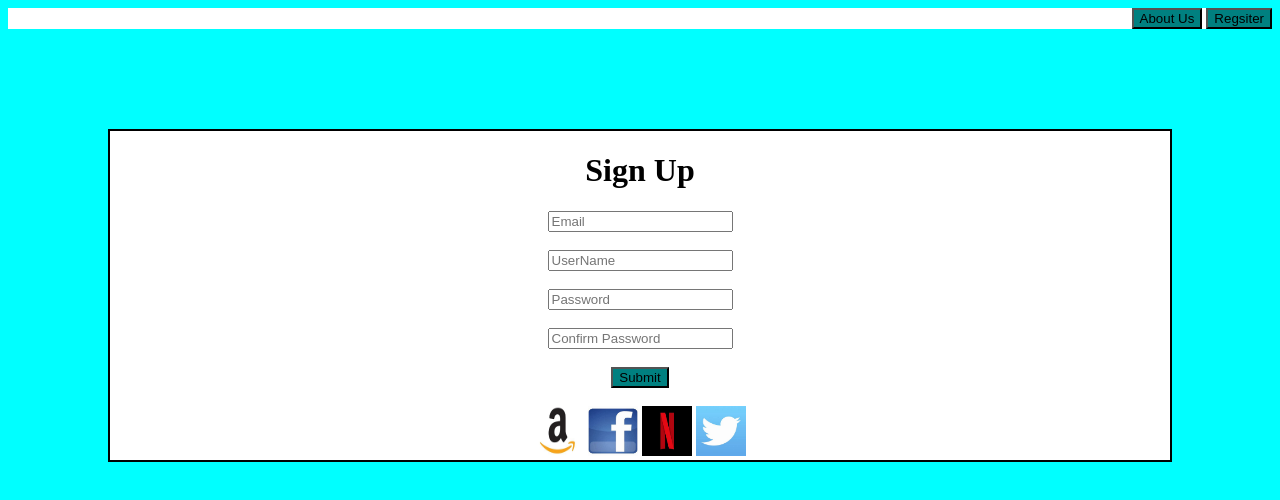
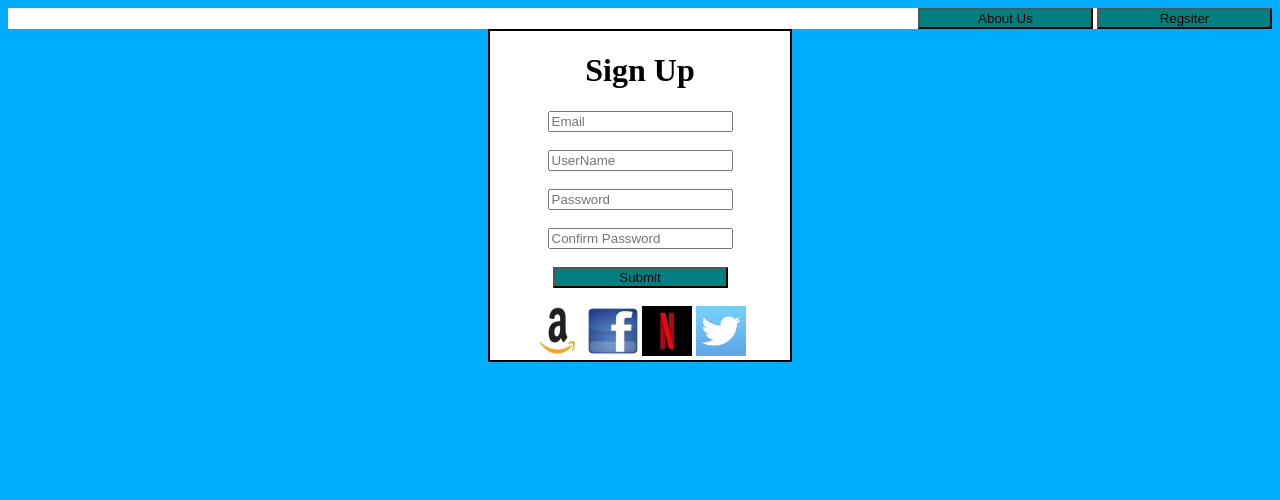
Before and after one commit to Alexandria-Hardin/HTMLCSSLecture, a plain HTML site: page index.html in a window 1280 px wide. Drawn offline with Linux system fonts and the light colour scheme.

Commit message:
fixing margins

```diff
--- a/main.css
+++ b/main.css
@@ -1,4 +1,4 @@
-body{background-color: aqua;
+body{background-color: rgb(0, 174, 255);
 text-align:center;}
 h1{text-align:center;}
 nav{
@@ -7,15 +7,15 @@ nav{
 input{text-align: left;}
 button{
     background-color:teal;
-    text-align:center;}
+    text-align:center;
+width: 175px;}
 form{
     border:2px solid black;
-    margin-top: 100px;
-    margin-right: 100px;
-    margin-bottom: 100px;
-    margin-left: 100px;
+    margin-top: 200px;
+    margin: auto auto;
     padding: 20px 20px 20 px 40px;
     background-color: white;
+    width: 300px;
 }
 
 img{
```
